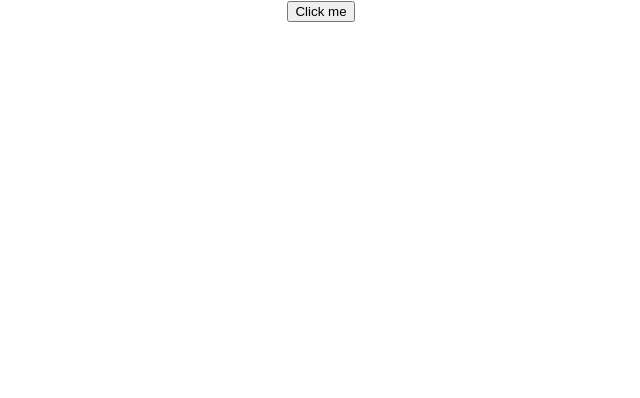
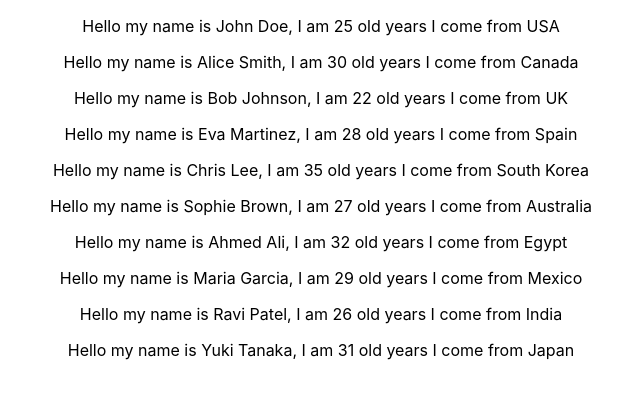
Before and after one commit to EbubeIreneaus/react-tutorial, a React (Create React App) app: page / in a window 1280 px wide. Shown: the top 398 px of the page, without its empty margins (319-959 px from the left). Built offline with nearby package versions, Linux system fonts and the light colour scheme.

Commit message:
List Display

```diff
--- a/src/App.js
+++ b/src/App.js
@@ -2,11 +2,13 @@ import Message from './components/Message'
 import Counter from './components/Counter'
 import './App.css';
 import Parent from './components/Parent';
+import ListDisplay from './components/ListDisplay';
+import ObjectList from './components/ObjectList';
 
 function App() {
   return (
     <div className="App">
-      <Parent />
+      <ObjectList />
     </div>
   );
 }
--- a/src/components/Child.js
+++ b/src/components/Child.js
@@ -1,6 +1,6 @@
 import React, { Component } from 'react'
 
-export class Child extends Component {
+class Child extends Component {
    constructor(props) {
      super(props)
 
--- /dev/null
+++ b/src/components/ListDisplay.js
@@ -0,0 +1,19 @@
+
+import React from 'react'
+
+export default function ListDisplay() {
+ let data = ['Okigwe', "Ebube", "Ireneaus", 'Ejiofor']
+
+ return (
+   <div>
+     {
+        data.map(
+            name =>
+            <div>
+                <h2> {name} </h2>
+            </div>
+            )
+    }
+   </div>
+ )
+}
--- /dev/null
+++ b/src/components/ObjectList.js
@@ -0,0 +1,30 @@
+import React from 'react'
+
+function ObjectList() {
+    let persons = [
+        { name: "John Doe", id: 1, age: 25, country: "USA" },
+        { name: "Alice Smith", id: 2, age: 30, country: "Canada" },
+        { name: "Bob Johnson", id: 3, age: 22, country: "UK" },
+        { name: "Eva Martinez", id: 4, age: 28, country: "Spain" },
+        { name: "Chris Lee", id: 5, age: 35, country: "South Korea" },
+        { name: "Sophie Brown", id: 6, age: 27, country: "Australia" },
+        { name: "Ahmed Ali", id: 7, age: 32, country: "Egypt" },
+        { name: "Maria Garcia", id: 8, age: 29, country: "Mexico" },
+        { name: "Ravi Patel", id: 9, age: 26, country: "India" },
+        { name: "Yuki Tanaka", id: 10, age: 31, country: "Japan" }
+      ];
+  return (
+    <div>
+      {
+        persons.map(
+            person =>
+            <div>
+                <p>Hello my name is {person.name}, I am {person.age} old years I come from {person.country}</p>
+            </div>
+            )
+      }
+    </div>
+  )
+}
+
+export default ObjectList
```
